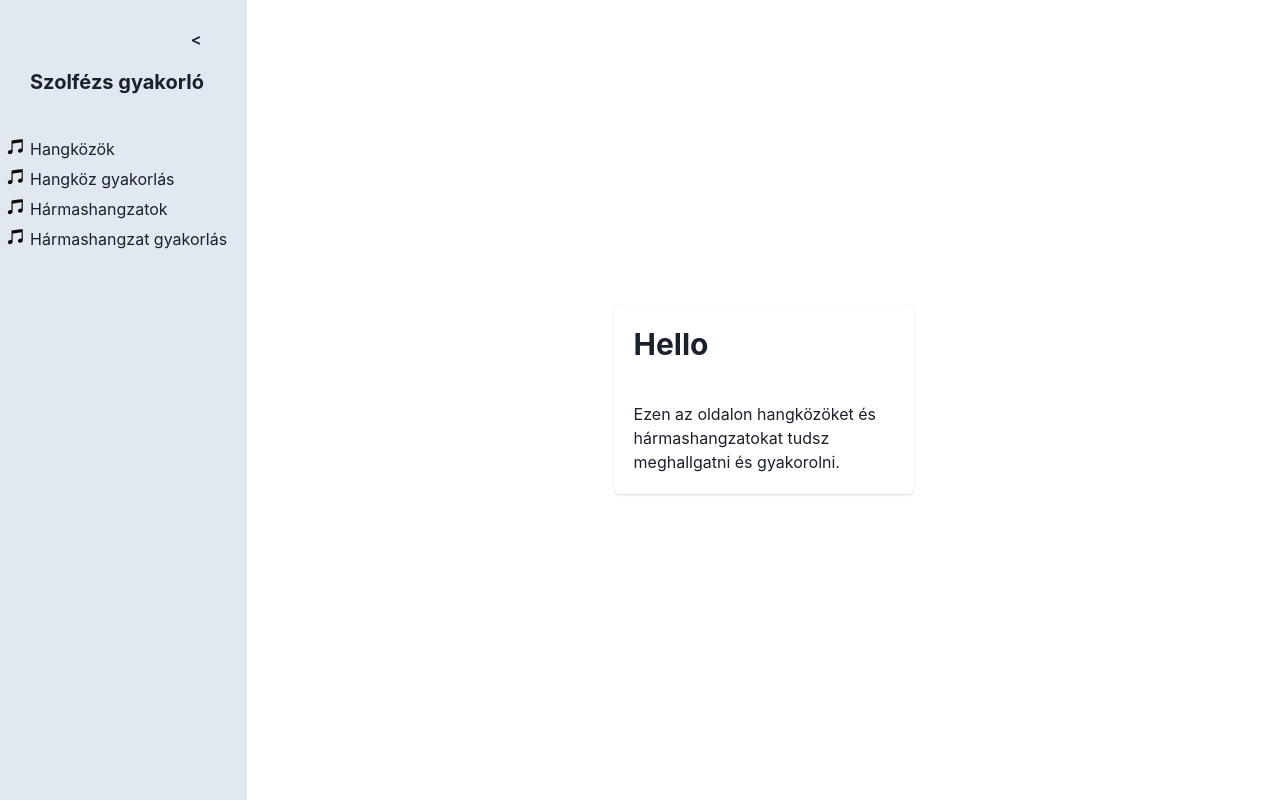
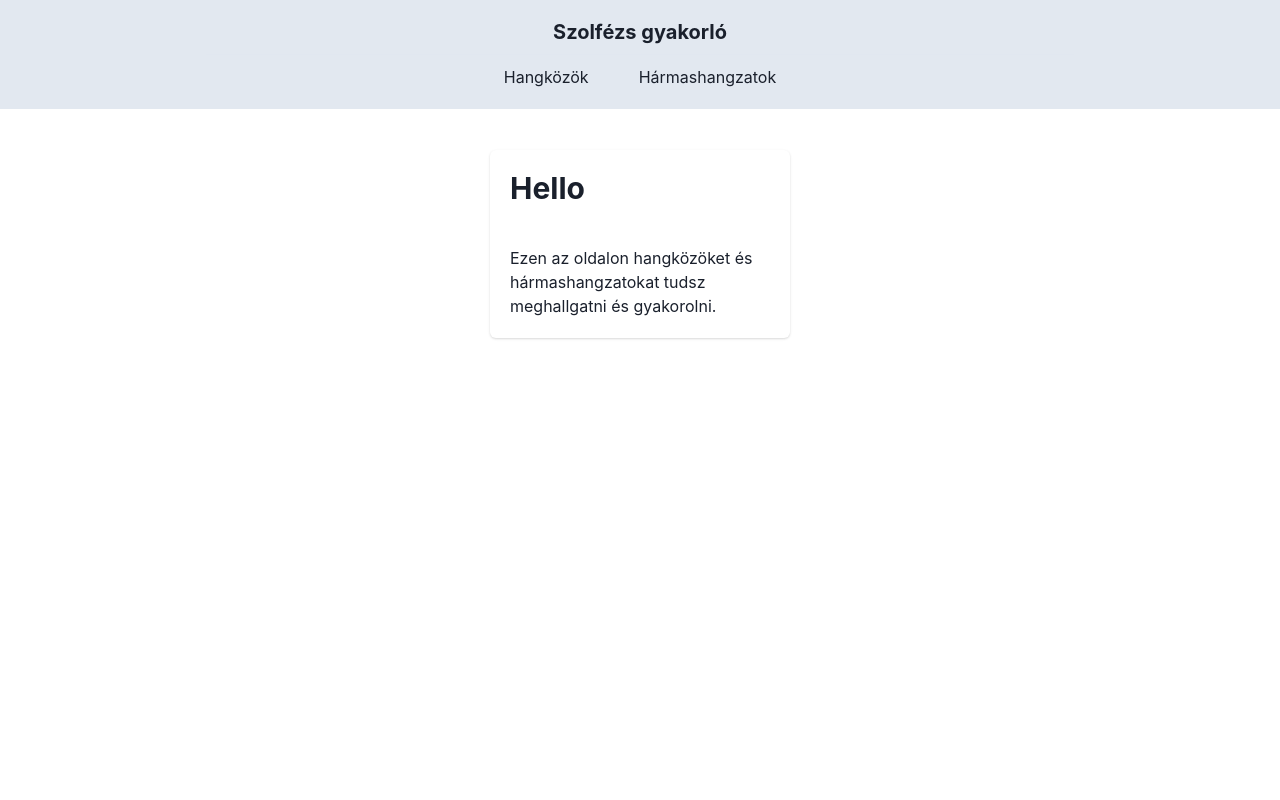
Before and after one commit to orsi-k/szolfezs_gyakorlo, a React (Create React App) app: page / in a window 1280 px wide. Built offline with nearby package versions, Linux system fonts and the light colour scheme; what tonal would draw is missing.

Commit message:
Change sidebar to top navbar, set some margins

```diff
--- /dev/null
+++ b/src/components/navbar-component.tsx
@@ -0,0 +1,46 @@
+import { Flex, Heading, Divider, Box, Menu, MenuButton, MenuList, MenuItem } from "@chakra-ui/react";
+import { Link, Outlet } from "react-router-dom";
+
+const Navbar = () => {
+  return (
+    <Flex direction="column">
+      <Flex direction="column" backgroundColor="gray.200" p="20px" flexShrink={0} w="100%" h="" pos="fixed" zIndex="1">
+        <Link to={`/`} style={{ alignSelf: "center" }}>
+          <Heading size="md">Szolfézs gyakorló</Heading>
+        </Link>
+        <Divider m="10px" w="70%" alignSelf="center" />
+        <nav>
+          <Flex dir="row" wrap="nowrap" justifyContent="center" gap="50px" zIndex="100">
+            <Menu>
+              <MenuButton>Hangközök</MenuButton>
+              <MenuList>
+                <MenuItem>
+                  <Link to={`/intervals`}>Hangközök</Link>
+                </MenuItem>
+                <MenuItem>
+                  <Link to={`/intervals/test`}>Hangköz gyakorlás</Link>
+                </MenuItem>
+              </MenuList>
+            </Menu>
+            <Menu>
+              <MenuButton>Hármashangzatok</MenuButton>
+              <MenuList>
+                <MenuItem>
+                  <Link to={`/triads`}>Hármashangzatok</Link>
+                </MenuItem>
+                <MenuItem>
+                  <Link to={`/triads/test`}>Hármashangzat gyakorlás</Link>
+                </MenuItem>
+              </MenuList>
+            </Menu>
+          </Flex>
+        </nav>
+      </Flex>
+      <Box margin="150px 5%">
+        <Outlet />
+      </Box>
+    </Flex>
+  );
+};
+
+export default Navbar;
--- a/src/components/sidebar-component.tsx
+++ /dev/null
@@ -1,45 +0,0 @@
-import { Flex, Button, Heading } from "@chakra-ui/react";
-import { useState } from "react";
-import { Link, Outlet } from "react-router-dom";
-
-const Sidebar = () => {
-  const [show, setShow] = useState(window.innerWidth > 780 ? true : false);
-
-  return (
-    <>
-      {show ? (
-        <Flex direction="column" className="sidebar" p="20px" backgroundColor="gray.200" flexShrink={0}>
-          <Button variant="outline" w="30%" alignSelf="end" onClick={() => setShow(false)}>
-            {"<"}
-          </Button>
-          <Link to={`/`}>
-            <Heading size="md" p="10px" marginBottom="30px">
-              Szolfézs gyakorló
-            </Heading>
-          </Link>
-          <nav style={{ marginLeft: "10px" }}>
-            <ul style={{ listStyleImage: "url('note.png')", listStyleType: "disc", lineHeight: "30px" }}>
-              <li>
-                <Link to={`/intervals`}>Hangközök</Link>
-              </li>
-              <li>
-                <Link to={`/intervals/test`}>Hangköz gyakorlás</Link>
-              </li>
-              <li>
-                <Link to={`/triads`}>Hármashangzatok</Link>
-              </li>
-              <li>
-                <Link to={`/triads/test`}>Hármashangzat gyakorlás</Link>
-              </li>
-            </ul>
-          </nav>
-        </Flex>
-      ) : (
-        <Button onClick={() => setShow(true)}>☰</Button>
-      )}
-      <Outlet />
-    </>
-  );
-};
-
-export default Sidebar;
--- a/src/index.css
+++ b/src/index.css
@@ -13,9 +13,6 @@ code {
 }
 
 #root {
-  display: flex;
-  direction: row;
   width:100%;
   height:100%;
-  position:fixed;
 }
--- a/src/index.tsx
+++ b/src/index.tsx
@@ -6,7 +6,7 @@ import "./index.css";
 import Home from "./routes/home";
 import { ChakraProvider } from "@chakra-ui/react";
 
-import Sidebar from "./components/sidebar-component";
+import Navbar from "./components/navbar-component";
 import IntervalsPage from "./routes/intervals-page";
 import IntervalsTestPage from "./routes/intervals-test-page";
 import TriadsPage from "./routes/triads-page";
@@ -14,7 +14,7 @@ import TriadsTestPage from "./routes/triads-test-page";
 
 const router = createBrowserRouter(
   createRoutesFromElements(
-    <Route path="/" element={<Sidebar />}>
+    <Route path="/" element={<Navbar />}>
       <Route index element={<Home />} />
       <Route path="intervals" element={<IntervalsPage />} />
       <Route path="intervals/test" element={<IntervalsTestPage />} />
--- a/src/routes/intervals-page.tsx
+++ b/src/routes/intervals-page.tsx
@@ -9,8 +9,8 @@ const IntervalsPage = () => {
   const [startingNote, setStartingNote] = useState(Note.get("C4"));
 
   return (
-    <Flex direction="column" m="40px">
-      <Flex paddingBottom="30px" align="baseline" marginLeft="30px">
+    <Flex direction="column" maxW="800px" margin="auto">
+      <Flex paddingBottom="30px" align="baseline" margin="auto">
         <label htmlFor="startingNote">Válassz alaphangot:</label>
         <Select id="startingNote" marginLeft="10px" w="150px" onChange={(e) => setStartingNote(Note.get(e.target.value))}>
           <option key={"C4"} value={"C4"}>
@@ -25,7 +25,7 @@ const IntervalsPage = () => {
           })}
         </Select>
       </Flex>
-      <Stack direction="row" wrap="wrap" overflow="auto" gap="20px">
+      <Stack direction="row" wrap="wrap" gap="20px" justifyContent="center" overflow="auto">
         {intervals.map((interv) => {
           return (
             <div key={interv.en}>
--- a/src/routes/triads-page.tsx
+++ b/src/routes/triads-page.tsx
@@ -10,8 +10,8 @@ const TriadsPage = () => {
   const [startingNote, setStartingNote] = useState(Note.get("C4"));
 
   return (
-    <Flex direction="column" m="40px">
-      <Flex paddingBottom="30px" align="baseline" marginLeft="30px">
+    <Flex direction="column" maxW="800px" margin="auto">
+      <Flex paddingBottom="30px" align="baseline" margin="auto">
       <label htmlFor="startingNote">Válassz alaphangot:</label>
         <Select id="startingNote" marginLeft="10px" w="150px" onChange={(e) => setStartingNote(Note.get(e.target.value))}>
           <option key={"C4"} value={"C4"}>
@@ -26,7 +26,7 @@ const TriadsPage = () => {
           })}
         </Select>
       </Flex>
-      <Stack direction="row" wrap="wrap" overflow="auto" gap="20px">
+      <Stack direction="row" wrap="wrap" gap="20px" justifyContent="center" overflow="auto">
         {triads.map((triad) => {
           return (
             <div key={startingNote.name + triad.en}>
```
Also changed, not shown: 1 other file (tests, documents, lock files or other folders).
